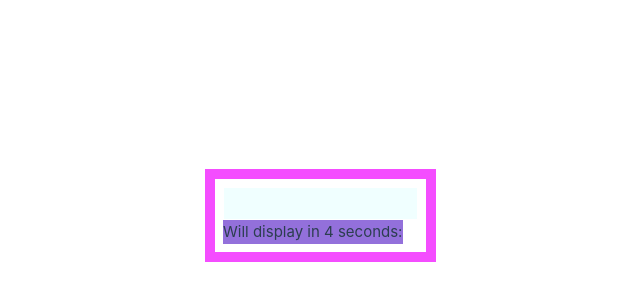
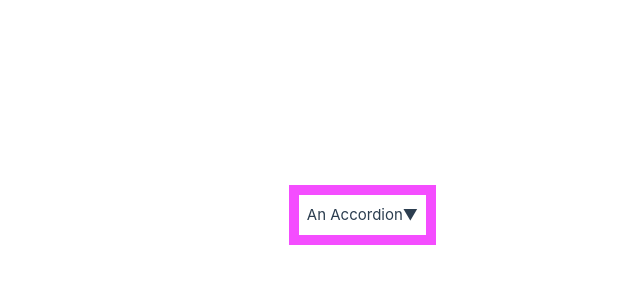
Before and after one commit to MSA0202/vue-minis, a Vue app: page / in a window 1280 px wide. Shown: the part 180-480 px from the top of the page, without its empty margins (204-844 px from the left). Built offline with nearby package versions, Linux system fonts and the light colour scheme.

Commit message:
Task 8 - Simple Accordion Component

```diff
--- a/src/App.vue
+++ b/src/App.vue
@@ -16,6 +16,7 @@ import BaseTab from "@/components/task5-basetabs/BaseTab.vue";
 import TabView from "@/components/task5-basetabs/TabView.vue";
 import BaseSelect from "@/components/task6-baseselectoption/BaseSelect.vue";
 import DelayedInputDisplayView from "@/components/task7-delayedinputdisplay/DelayedInputDisplayView.vue";
+import BaseAccordion from "@/components/task8-accordion/BaseAccordion.vue";
 </script>
 
 <template>
@@ -32,7 +33,8 @@ import DelayedInputDisplayView from "@/components/task7-delayedinputdisplay/Dela
 <!--    <AlertView/>-->
 <!--    <TabView/>-->
 <!--    <BaseSelect/>-->
-    <DelayedInputDisplayView/>
+<!--    <DelayedInputDisplayView/>-->
+    <BaseAccordion/>
   </div>
 </template>
 
--- /dev/null
+++ b/src/components/task8-accordion/BaseAccordion.vue
@@ -0,0 +1,49 @@
+<template>
+  <div class="wrapper" @click="toggleOpenClose">
+    <div class="accordion-clicker">
+      An Accordion
+      <span>{{isOpen ? '▲' : '▼' }}</span>
+    </div>
+    <div class="accordion-visor">
+      <BaseSelect :class="isOpen ? 'base-select-open' : 'base-select-closed'"/>
+    </div>
+  </div>
+
+</template>
+
+<script setup lang="ts">
+import BaseSelect from "@/components/task6-baseselectoption/BaseSelect.vue";
+import {ref} from "vue";
+
+const isOpen = ref(false);
+
+function toggleOpenClose()
+{
+  return isOpen.value = !isOpen.value;
+}
+
+</script>
+
+<style scoped>
+.base-select-closed
+{
+  display: none;
+}
+.base-select-open
+{
+  border: solid 2px white;
+  /*TODO transition ;*/
+}
+
+.accordion-clicker
+{
+  display: flex;
+  align-items: center;
+  justify-content: space-between;
+}
+.accordion-clicker:hover
+{
+  background-color: cornflowerblue;
+  color: black;
+}
+</style>
```
